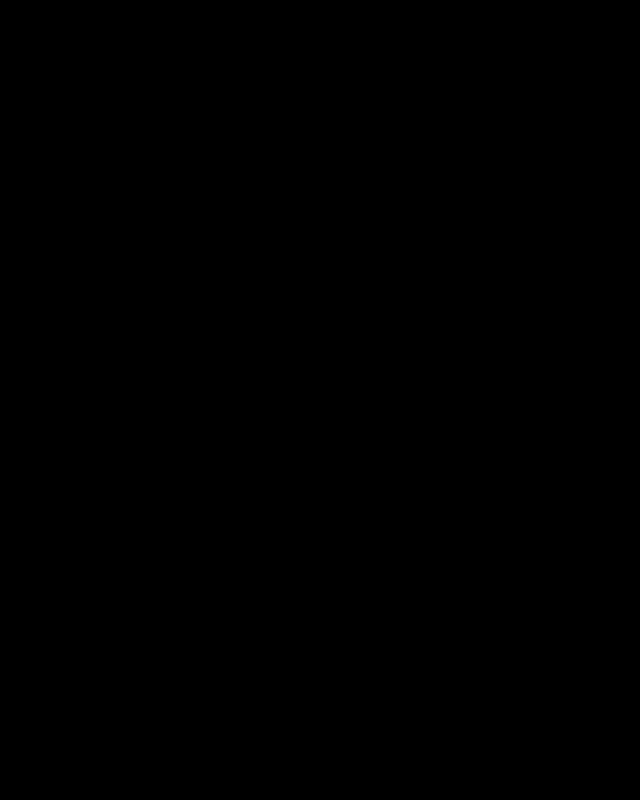
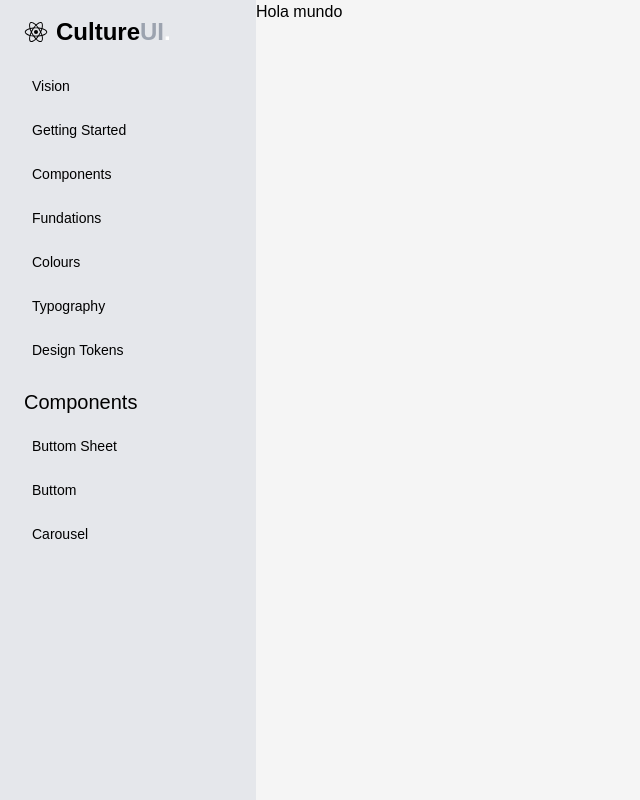
Before and after one commit to julianvidela/culture-ui-landing, a Next.js app in the folder client/: page / in a window 1280 px wide. Shown: the whole page, without its empty margins (0-640 px from the left). Built offline with nearby package versions, Linux system fonts and the light colour scheme.

Commit message:
add sidebar and colors

```diff
--- /dev/null
+++ b/client/src/app/component/[[...handle]]/page.tsx
@@ -0,0 +1,16 @@
+import { AnatomyComponent } from "@/pages/Anatomy/anatomyComponent"
+interface ComponentPageProps {
+  params: {
+    handle: string
+  }
+}
+function ComponentPage(props: ComponentPageProps) {
+  console.log(props)
+  return (
+    <>
+      <AnatomyComponent handle={props.params.handle[0]} />
+    </>
+  )
+}
+
+export default ComponentPage
--- a/client/src/app/globals.css
+++ b/client/src/app/globals.css
@@ -3,7 +3,7 @@
 @tailwind utilities;
 
 body {
-  background: var(--background);
+  background: var(--color-Grayscale-shade1);
   font-family: Arial, Helvetica, sans-serif;
 }
 
--- a/client/src/app/layout.tsx
+++ b/client/src/app/layout.tsx
@@ -1,12 +1,15 @@
 import type { Metadata } from "next";
-import localFont from "next/font/local";
+import { Manrope } from "next/font/google"
 import "./globals.css";
+import Sidebar from "@/components/Sidebar/Sidebar";
 
-const geistSans = localFont({
-  src: "./fonts/GeistVF.woff",
-  variable: "--font-geist-sans",
-  weight: "100 900",
+const manrope = Manrope({
+  subsets: ["latin"],
+  weight: ["300", "400", "500", "600", "700"],
+  variable: '--font-Manrope',
 });
+
+
 
 export const metadata: Metadata = {
   title: "CultureUI",
@@ -21,9 +24,14 @@
   return (
     <html lang="en">
       <body
-        className={`${geistSans.variable}  antialiased`}
+        className={`${manrope.variable} antialiased`}
       >
-        {children}
+        <div className="flex ">
+          <Sidebar />
+          <main className="w-[50%]">
+            {children}
+          </main>
+        </div>
       </body>
     </html>
   );
--- /dev/null
+++ b/client/src/components/Sidebar/Sidebar.data.tsx
@@ -0,0 +1,46 @@
+
+export const menuItems = [
+  {
+    path: '/vision',
+    title: 'Vision',
+  },
+  {
+    path: '/getting-started',
+    title: 'Getting Started',
+  },
+  {
+    path: '/components',
+    title: 'Components',
+  },
+  {
+    path: '/fundations',
+    title: 'Fundations',
+  },
+  {
+    path: '/colours',
+    title: 'Colours',
+  },
+  {
+    path: '/typography',
+    title: 'Typography',
+  },
+  {
+    path: '/design-tokens',
+    title: 'Design Tokens',
+  }
+]
+
+export const ItemComponents = [
+  {
+    path: '/component/buttom-sheet',
+    title: 'Buttom Sheet',
+  },
+  {
+    path: '/component/buttom',
+    title: 'Buttom',
+  },
+  {
+    path: '/component/carousel',
+    title: 'Carousel',
+  }
+]
--- /dev/null
+++ b/client/src/components/Sidebar/Sidebar.tsx
@@ -0,0 +1,42 @@
+import Link from "next/link"
+import { IoLogoReact } from "react-icons/io5"
+import { ItemComponents, menuItems } from "./Sidebar.data"
+import { SidebarMenuItem } from "./components/SidebarMenuItem/SidebarMenuItem"
+
+export default function Sidebar() {
+
+  return (
+    <div id="menu" className="bg-gray-200 min-h-screen z-10 text-black w-[20%] left-0 h-screen ">
+      <div id="logo" className="my-4 px-6">
+        <h1 className="flex items-center  text-lg md:text-2xl font-bold text-white">
+          <IoLogoReact className='mr-2 text-black' />
+          <span className="text-black">Culture</span>
+          <span className="text-gray-400">UI</span>.
+        </h1>
+      </div>
+      <div id="nav" className="w-full px-6">
+        <div>
+          {
+            menuItems.map((item) => {
+              return (
+                <SidebarMenuItem key={item.path} {...item} />
+              )
+            })
+          }
+        </div>
+        <div className="my-4">
+
+          <p className="text-xl mt-4 mb-2">Components</p>
+          {
+            ItemComponents.map(item => {
+              return (
+                <SidebarMenuItem key={item.path} {...item} />
+              )
+            })
+          }
+        </div>
+      </div>
+    </div >
+  )
+
+}
--- /dev/null
+++ b/client/src/components/Sidebar/components/SidebarMenuItem/SidebarMenuItem.tsx
@@ -0,0 +1,22 @@
+"use client"
+
+import Link from "next/link"
+import { usePathname } from "next/navigation"
+
+interface SidebarMenuItemProps {
+  path: string,
+  title: string,
+}
+
+export const SidebarMenuItem = ({ path, title }: SidebarMenuItemProps) => {
+  const pathname = usePathname()
+  return (
+    <div>
+      <Link href={path} className={`${pathname === path ? 'bg-gray-300' : ''}  w-full px-2 inline-flex space-x-2 items-center  py-3  transition ease-linear duration-150`}>
+        <div className="flex flex-col">
+          <span className="text-sm">{title}</span>
+        </div>
+      </Link>
+    </div >
+  )
+}
--- a/client/tailwind.config.ts
+++ b/client/tailwind.config.ts
@@ -9,11 +9,41 @@
   theme: {
     extend: {
       colors: {
-        background: "var(--background)",
-        foreground: "var(--foreground)",
+        background: '#000000',
+        text: {
+          primary: '#808080',
+          secondary: '#ffffff',
+        },
+        primary: {
+          base: '#2196F3',
+          light: '#90CBF9',
+          dark: '#0A2D49',
+        },
+        secondary: {
+          base: '#50BB9B',
+          light: '#B2FDE6',
+          dark: '#429A7F',
+        },
+        grayscale: {
+          base: '#FEFEFE',
+          shade1: '#F5F5F5',
+          shade2: '#E2E2E2',
+          shade3: '#595D62',
+          shade4: '#1A1A1A',
+        },
+        border: {
+          primary: '#ffffff15',
+        },
+      },
+      fontSize: {
+        small: '12px',
+        normal: '20px',
+        medium: '26px',
+        large: '32px',
       },
     },
   },
+
   plugins: [],
 };
 export default config;
```
Also changed, not shown: client/package.json (+5 -4 lines), client/src/app/component/layout.tsx (added), 1 other file (tests, documents, lock files or other folders).
